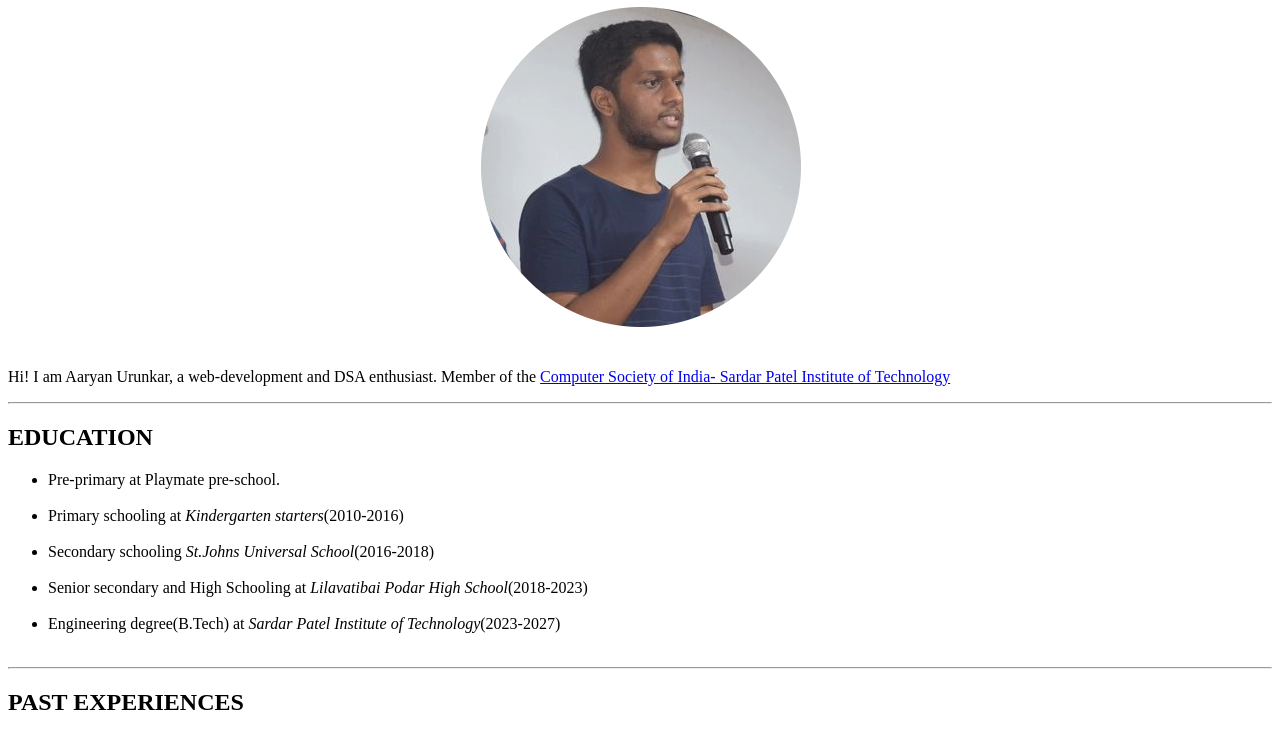
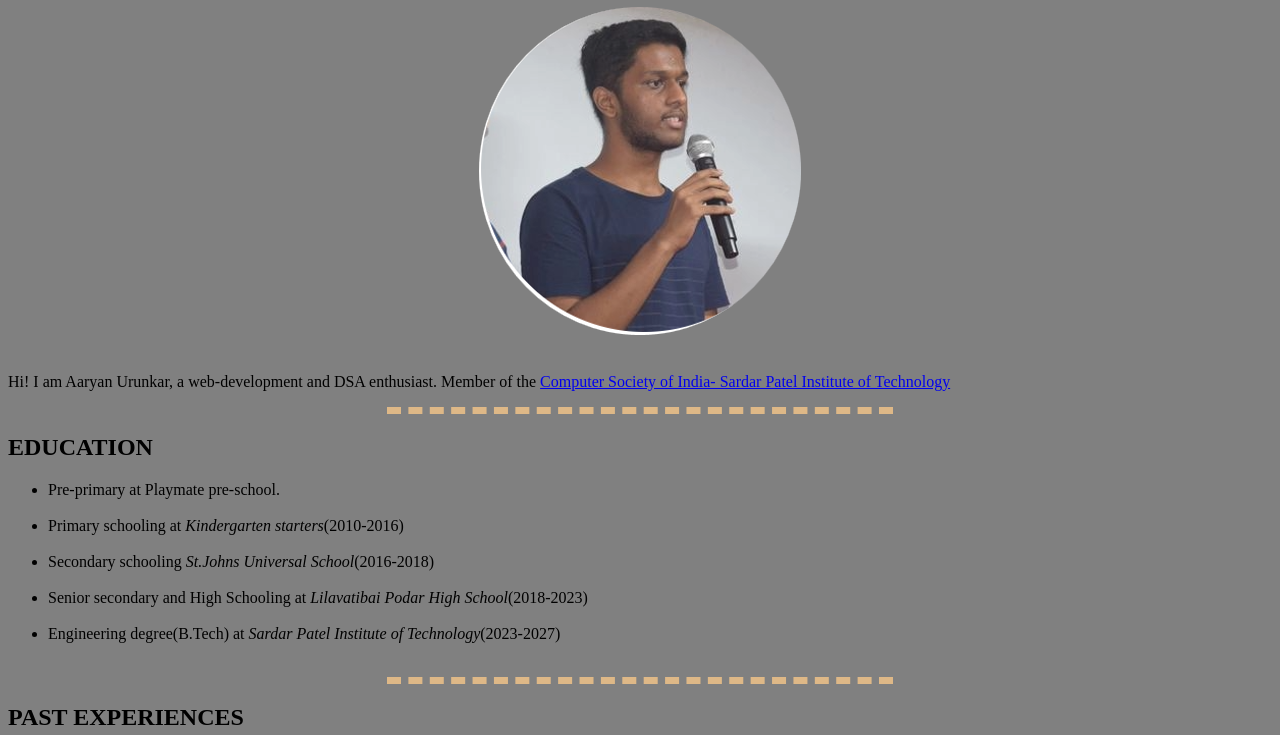
Before and after one commit to Aaryan-Urunkar/cv, a plain HTML site: page index.html in a window 1280 px wide. Shown: the part 88-823 px from the top of the page. Drawn offline with Linux system fonts and the light colour scheme.

Commit message:
Bettered the website

```diff
--- a/index.html
+++ b/index.html
@@ -5,13 +5,14 @@
     <meta name="viewport" content="width=device-width, initial-scale=1.0">
     <!-- Redirect page after 3 seconds -->
     <!--<meta http-equiv="refresh" content="3;url=https://www.mozilla.org" /> -->
-    <title>MY PROFILE</title>
+    <title>Second first webpage</title>
+    <link rel="stylesheet" href="styles.css">
 </head>
 <body>
     <hr>
     <center>
         <h1>PROFILE</h1>
-        <img src="Untitled.png">
+        <img src="Picture1.png">
     </center>
     <br>
     <p>Hi! I am Aaryan Urunkar, a web-development and DSA enthusiast.
--- /dev/null
+++ b/styles.css
@@ -0,0 +1,16 @@
+body{
+    /*background-color: rgb(170, 155, 155);*/
+    background-color: gray;
+}
+hr{
+
+    border-style: dashed none none none;
+    border-color: burlywood;
+    border-width: 7px;
+    width: 40%;
+    /*border-style: dashed;
+    background-color: burlywood;
+    height: 10px;
+    width: 60%;*/
+
+}
```
Also changed, not shown: Contact-details.html (+1 -0 lines), HTML- Personal site/Personal_photo.jpg (deleted), Picture1.png (added), Untitled.png (deleted).
